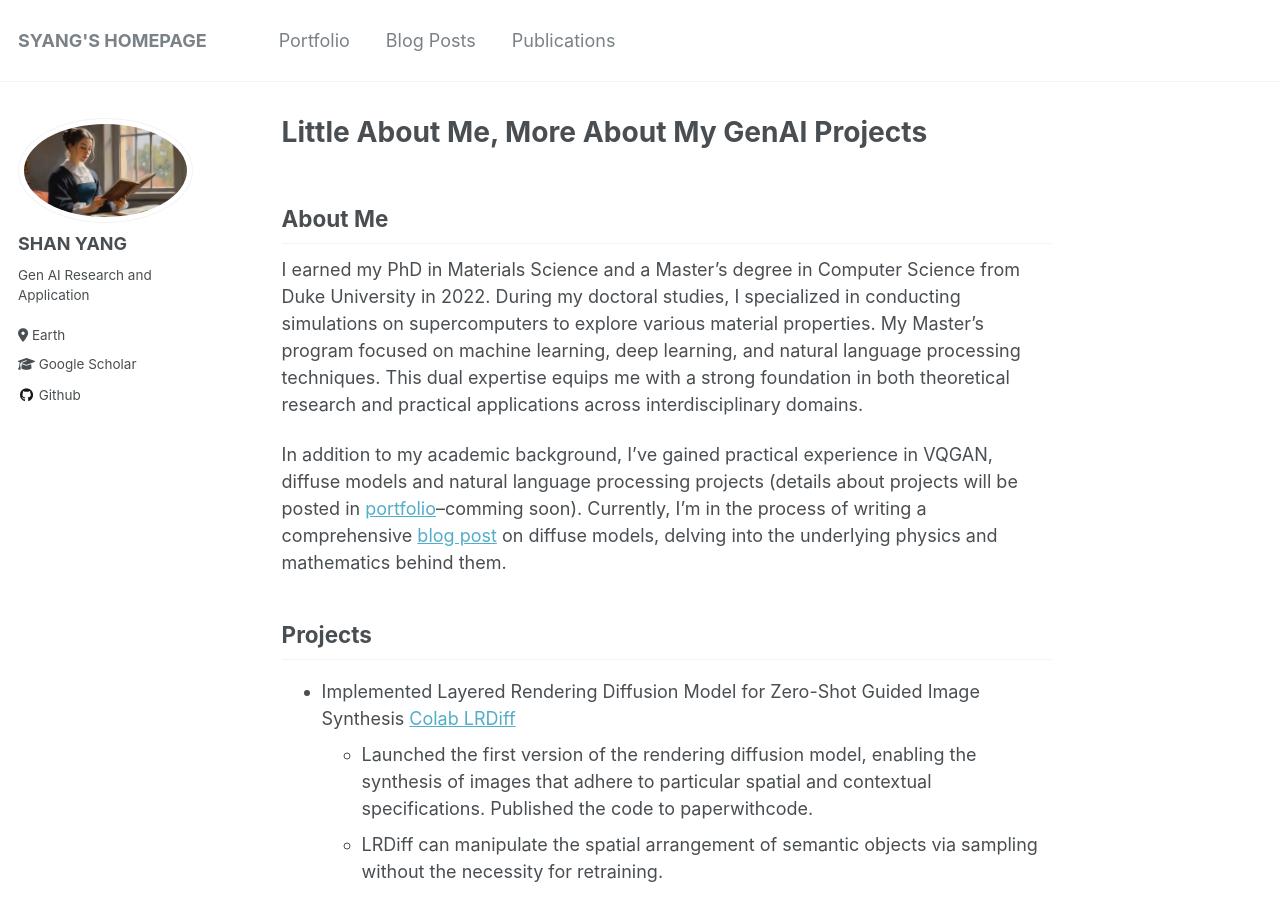
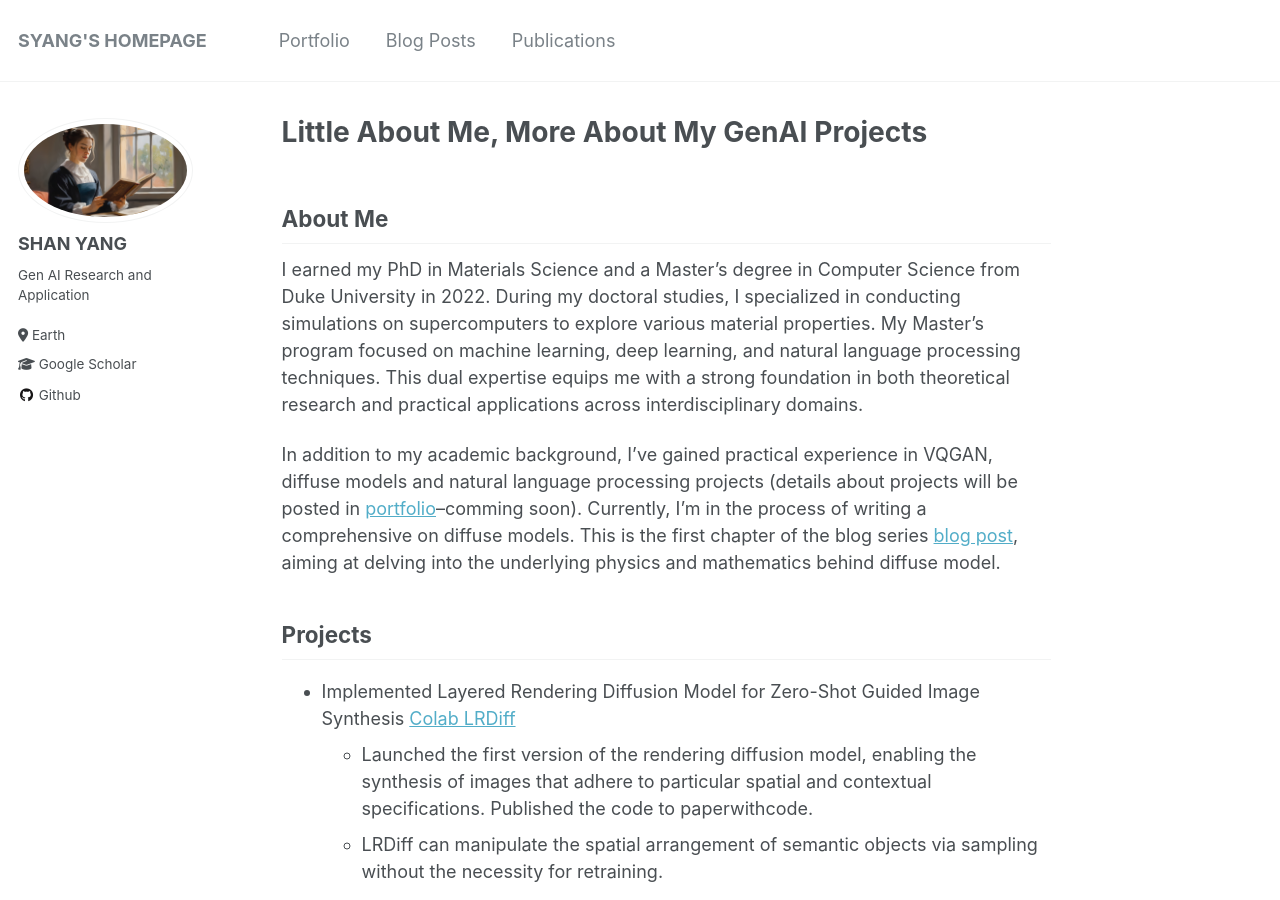
Before and after one commit to syang-lab/homepage, a Jekyll site: the page built from _pages/about.md, in a window 1280 px wide and 900 px high. Built offline with Jekyll 4.4.1, drawn with Linux system fonts in a browser that asks for light colours.

Commit message:
Update about.md

```diff
--- a/_pages/about.md
+++ b/_pages/about.md
@@ -10,7 +10,7 @@ redirect_from:
 ## About Me
 I earned my PhD in Materials Science and a Master's degree in Computer Science from Duke University in 2022. During my doctoral studies, I specialized in conducting simulations on supercomputers to explore various material properties. My Master's program focused on machine learning, deep learning, and natural language processing techniques. This dual expertise equips me with a strong foundation in both theoretical research and practical applications across interdisciplinary domains.
 
-In addition to my academic background, I've gained practical experience in VQGAN, diffuse models and natural language processing projects (details about projects will be posted in [portfolio](https://syang-lab.github.io/homepage.github.io/portfolio/)--comming soon). Currently, I'm in the process of writing a comprehensive [blog post](https://syang-lab.github.io/homepage.github.io/posts/2024-02-14-Diffuse-Model-Blog-Series1) on diffuse models, delving into the underlying physics and mathematics behind them.
+In addition to my academic background, I've gained practical experience in VQGAN, diffuse models and natural language processing projects (details about projects will be posted in [portfolio](https://syang-lab.github.io/homepage.github.io/portfolio/)--comming soon). Currently, I'm in the process of writing a comprehensive on diffuse models. This is the first chapter of the blog series [blog post](https://syang-lab.github.io/homepage.github.io/posts/2024-02-14-Diffuse-Model-Blog-Series1), aiming at delving into the underlying physics and mathematics behind diffuse model.
 
 ## Projects
 * Implemented Layered Rendering Diffusion Model for Zero-Shot Guided Image Synthesis [Colab LRDiff](https://colab.research.google.com/drive/1KcNvrjh7k5G4FFbzeMfdGruA-o0Y4XZB)
```
